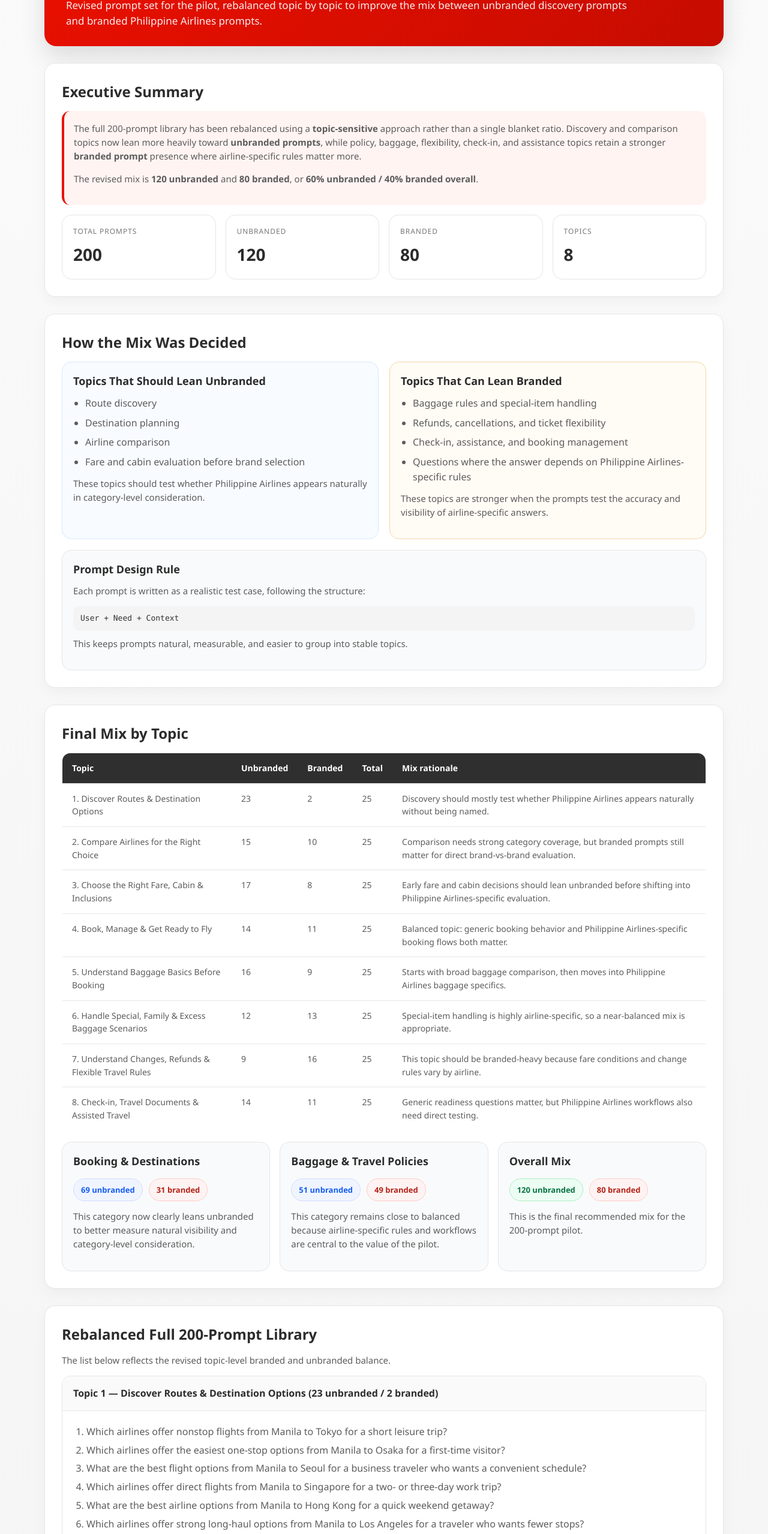
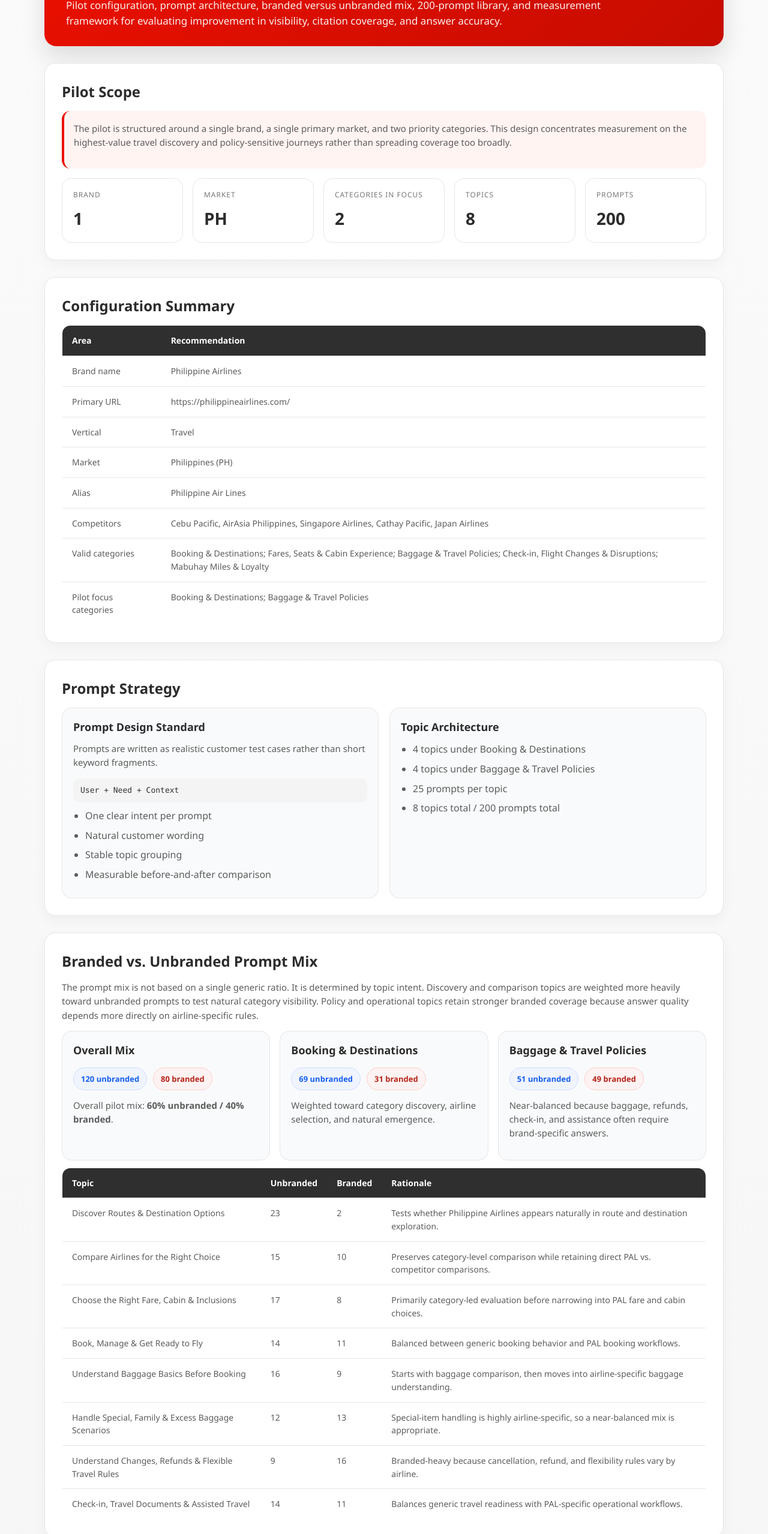
Before and after one commit to lbaoyu/eds-test, a website: page docs/llmo/pilots/pal/pilot-phase1.html in a window 1280 px wide. Shown: the part 179-2737 px from the top of the page at 60% size. Drawn offline with Linux system fonts and the light colour scheme.

Commit message:
Update pilot-phase1.html

```diff
--- a/docs/llmo/pilots/pal/pilot-phase1.html
+++ b/docs/llmo/pilots/pal/pilot-phase1.html
@@ -3,7 +3,7 @@
 <head>
   <meta charset="UTF-8" />
   <meta name="viewport" content="width=device-width, initial-scale=1.0" />
-  <title>Philippine Airlines - Rebalanced 200-Prompt Pilot Library</title>
+  <title>Philippine Airlines - Adobe LLM Optimizer Pilot Strategy</title>
   <style>
     :root{
       --adobe-red:#EB1000;
@@ -15,9 +15,9 @@
       --soft:#FFF4F2;
       --soft-2:#F9FAFB;
       --soft-3:#FFFBF5;
+      --blue:#155EEF;
       --green:#15803d;
       --amber:#a16207;
-      --blue:#155EEF;
     }
     *{box-sizing:border-box}
     body{
@@ -58,7 +58,7 @@
     }
     .subtitle{
       margin:0;
-      max-width:940px;
+      max-width:980px;
       font-size:17px;
       color:rgba(255,255,255,.92);
     }
@@ -126,7 +126,7 @@
     }
     .kpi-row{
       display:grid;
-      grid-template-columns:repeat(4,minmax(0,1fr));
+      grid-template-columns:repeat(5,minmax(0,1fr));
       gap:16px;
       margin-top:16px;
     }
@@ -239,174 +239,148 @@
   <div class="page">
 
     <section class="hero">
-      <div class="eyebrow">Adobe LLM Optimizer Pilot</div>
-      <h1>Philippine Airlines - Rebalanced 200-Prompt Library</h1>
+      <div class="eyebrow">Adobe LLM Optimizer Pilot Strategy</div>
+      <h1>Philippine Airlines</h1>
       <p class="subtitle">
-        Revised prompt set for the pilot, rebalanced topic by topic to improve the mix between
-        unbranded discovery prompts and branded Philippine Airlines prompts.
+        Pilot configuration, prompt architecture, branded versus unbranded mix, 200-prompt library,
+        and measurement framework for evaluating improvement in visibility, citation coverage,
+        and answer accuracy.
       </p>
     </section>
 
     <section class="section">
-      <h2>Executive Summary</h2>
+      <h2>Pilot Scope</h2>
       <div class="highlight">
         <p>
-          The full 200-prompt library has been rebalanced using a <strong>topic-sensitive</strong> approach rather
-          than a single blanket ratio. Discovery and comparison topics now lean more heavily toward
-          <strong>unbranded prompts</strong>, while policy, baggage, flexibility, check-in, and assistance topics
-          retain a stronger <strong>branded prompt</strong> presence where airline-specific rules matter more.
-        </p>
-        <p>
-          The revised mix is <strong>120 unbranded</strong> and <strong>80 branded</strong>, or
-          <strong>60% unbranded / 40% branded overall</strong>.
+          The pilot is structured around a single brand, a single primary market, and two priority categories.
+          This design concentrates measurement on the highest-value travel discovery and policy-sensitive journeys
+          rather than spreading coverage too broadly.
         </p>
       </div>
 
       <div class="kpi-row">
         <div class="kpi">
-          <div class="label">Total Prompts</div>
-          <div class="value">200</div>
+          <div class="label">Brand</div>
+          <div class="value">1</div>
         </div>
         <div class="kpi">
-          <div class="label">Unbranded</div>
-          <div class="value">120</div>
+          <div class="label">Market</div>
+          <div class="value">PH</div>
         </div>
         <div class="kpi">
-          <div class="label">Branded</div>
-          <div class="value">80</div>
+          <div class="label">Categories in Focus</div>
+          <div class="value">2</div>
         </div>
         <div class="kpi">
           <div class="label">Topics</div>
           <div class="value">8</div>
         </div>
+        <div class="kpi">
+          <div class="label">Prompts</div>
+          <div class="value">200</div>
+        </div>
       </div>
     </section>
 
     <section class="section">
-      <h2>How the Mix Was Decided</h2>
+      <h2>Configuration Summary</h2>
+      <table>
+        <thead>
+          <tr>
+            <th>Area</th>
+            <th>Recommendation</th>
+          </tr>
+        </thead>
+        <tbody>
+          <tr>
+            <td>Brand name</td>
+            <td>Philippine Airlines</td>
+          </tr>
+          <tr>
+            <td>Primary URL</td>
+            <td>https://philippineairlines.com/</td>
+          </tr>
+          <tr>
+            <td>Vertical</td>
+            <td>Travel</td>
+          </tr>
+          <tr>
+            <td>Market</td>
+            <td>Philippines (PH)</td>
+          </tr>
+          <tr>
+            <td>Alias</td>
+            <td>Philippine Air Lines</td>
+          </tr>
+          <tr>
+            <td>Competitors</td>
+            <td>Cebu Pacific, AirAsia Philippines, Singapore Airlines, Cathay Pacific, Japan Airlines</td>
+          </tr>
+          <tr>
+            <td>Valid categories</td>
+            <td>Booking &amp; Destinations; Fares, Seats &amp; Cabin Experience; Baggage &amp; Travel Policies; Check-in, Flight Changes &amp; Disruptions; Mabuhay Miles &amp; Loyalty</td>
+          </tr>
+          <tr>
+            <td>Pilot focus categories</td>
+            <td>Booking &amp; Destinations; Baggage &amp; Travel Policies</td>
+          </tr>
+        </tbody>
+      </table>
+    </section>
+
+    <section class="section">
+      <h2>Prompt Strategy</h2>
       <div class="grid">
-        <div class="info">
-          <h3>Topics That Should Lean Unbranded</h3>
+        <div class="card">
+          <h3>Prompt Design Standard</h3>
+          <p>Prompts are written as realistic customer test cases rather than short keyword fragments.</p>
+          <span class="formula">User + Need + Context</span>
           <ul>
-            <li>Route discovery</li>
-            <li>Destination planning</li>
-            <li>Airline comparison</li>
-            <li>Fare and cabin evaluation before brand selection</li>
+            <li>One clear intent per prompt</li>
+            <li>Natural customer wording</li>
+            <li>Stable topic grouping</li>
+            <li>Measurable before-and-after comparison</li>
           </ul>
-          <p style="margin-top:12px;">
-            These topics should test whether Philippine Airlines appears naturally in category-level consideration.
-          </p>
         </div>
 
-        <div class="warn">
-          <h3>Topics That Can Lean Branded</h3>
+        <div class="card">
+          <h3>Topic Architecture</h3>
           <ul>
-            <li>Baggage rules and special-item handling</li>
-            <li>Refunds, cancellations, and ticket flexibility</li>
-            <li>Check-in, assistance, and booking management</li>
-            <li>Questions where the answer depends on Philippine Airlines-specific rules</li>
+            <li>4 topics under Booking &amp; Destinations</li>
+            <li>4 topics under Baggage &amp; Travel Policies</li>
+            <li>25 prompts per topic</li>
+            <li>8 topics total / 200 prompts total</li>
           </ul>
-          <p style="margin-top:12px;">
-            These topics are stronger when the prompts test the accuracy and visibility of airline-specific answers.
-          </p>
         </div>
-      </div>
-
-      <div class="card" style="margin-top:18px;">
-        <h3>Prompt Design Rule</h3>
-        <p>
-          Each prompt is written as a realistic test case, following the structure:
-        </p>
-        <span class="formula">User + Need + Context</span>
-        <p>
-          This keeps prompts natural, measurable, and easier to group into stable topics.
-        </p>
       </div>
     </section>
 
     <section class="section">
-      <h2>Final Mix by Topic</h2>
-      <table>
-        <thead>
-          <tr>
-            <th>Topic</th>
-            <th>Unbranded</th>
-            <th>Branded</th>
-            <th>Total</th>
-            <th>Mix rationale</th>
-          </tr>
-        </thead>
-        <tbody>
-          <tr>
-            <td>1. Discover Routes &amp; Destination Options</td>
-            <td>23</td>
-            <td>2</td>
-            <td>25</td>
-            <td>Discovery should mostly test whether Philippine Airlines appears naturally without being named.</td>
-          </tr>
-          <tr>
-            <td>2. Compare Airlines for the Right Choice</td>
-            <td>15</td>
-            <td>10</td>
-            <td>25</td>
-            <td>Comparison needs strong category coverage, but branded prompts still matter for direct brand-vs-brand evaluation.</td>
-          </tr>
-          <tr>
-            <td>3. Choose the Right Fare, Cabin &amp; Inclusions</td>
-            <td>17</td>
-            <td>8</td>
-            <td>25</td>
-            <td>Early fare and cabin decisions should lean unbranded before shifting into Philippine Airlines-specific evaluation.</td>
-          </tr>
-          <tr>
-            <td>4. Book, Manage &amp; Get Ready to Fly</td>
-            <td>14</td>
-            <td>11</td>
-            <td>25</td>
-            <td>Balanced topic: generic booking behavior and Philippine Airlines-specific booking flows both matter.</td>
-          </tr>
-          <tr>
-            <td>5. Understand Baggage Basics Before Booking</td>
-            <td>16</td>
-            <td>9</td>
-            <td>25</td>
-            <td>Starts with broad baggage comparison, then moves into Philippine Airlines baggage specifics.</td>
-          </tr>
-          <tr>
-            <td>6. Handle Special, Family &amp; Excess Baggage Scenarios</td>
-            <td>12</td>
-            <td>13</td>
-            <td>25</td>
-            <td>Special-item handling is highly airline-specific, so a near-balanced mix is appropriate.</td>
-          </tr>
-          <tr>
-            <td>7. Understand Changes, Refunds &amp; Flexible Travel Rules</td>
-            <td>9</td>
-            <td>16</td>
-            <td>25</td>
-            <td>This topic should be branded-heavy because fare conditions and change rules vary by airline.</td>
-          </tr>
-          <tr>
-            <td>8. Check-in, Travel Documents &amp; Assisted Travel</td>
-            <td>14</td>
-            <td>11</td>
-            <td>25</td>
-            <td>Generic readiness questions matter, but Philippine Airlines workflows also need direct testing.</td>
-          </tr>
-        </tbody>
-      </table>
+      <h2>Branded vs. Unbranded Prompt Mix</h2>
+      <p>
+        The prompt mix is not based on a single generic ratio. It is determined by topic intent.
+        Discovery and comparison topics are weighted more heavily toward unbranded prompts to test
+        natural category visibility. Policy and operational topics retain stronger branded coverage
+        because answer quality depends more directly on airline-specific rules.
+      </p>
 
-      <div class="grid-3" style="margin-top:18px;">
+      <div class="grid-3">
+        <div class="card">
+          <h3>Overall Mix</h3>
+          <p>
+            <span class="pill u">120 unbranded</span>
+            <span class="pill b">80 branded</span>
+          </p>
+          <p>Overall pilot mix: <strong>60% unbranded / 40% branded</strong>.</p>
+        </div>
+
         <div class="card">
           <h3>Booking &amp; Destinations</h3>
           <p>
             <span class="pill u">69 unbranded</span>
             <span class="pill b">31 branded</span>
           </p>
-          <p>
-            This category now clearly leans unbranded to better measure natural visibility and category-level
-            consideration.
-          </p>
+          <p>Weighted toward category discovery, airline selection, and natural emergence.</p>
         </div>
 
         <div class="card">
@@ -415,33 +389,77 @@
             <span class="pill u">51 unbranded</span>
             <span class="pill b">49 branded</span>
           </p>
-          <p>
-            This category remains close to balanced because airline-specific rules and workflows are central to the
-            value of the pilot.
-          </p>
-        </div>
-
-        <div class="card">
-          <h3>Overall Mix</h3>
-          <p>
-            <span class="pill r">120 unbranded</span>
-            <span class="pill b">80 branded</span>
-          </p>
-          <p>
-            This is the final recommended mix for the 200-prompt pilot.
-          </p>
+          <p>Near-balanced because baggage, refunds, check-in, and assistance often require brand-specific answers.</p>
         </div>
       </div>
+
+      <table>
+        <thead>
+          <tr>
+            <th>Topic</th>
+            <th>Unbranded</th>
+            <th>Branded</th>
+            <th>Rationale</th>
+          </tr>
+        </thead>
+        <tbody>
+          <tr>
+            <td>Discover Routes &amp; Destination Options</td>
+            <td>23</td>
+            <td>2</td>
+            <td>Tests whether Philippine Airlines appears naturally in route and destination exploration.</td>
+          </tr>
+          <tr>
+            <td>Compare Airlines for the Right Choice</td>
+            <td>15</td>
+            <td>10</td>
+            <td>Preserves category-level comparison while retaining direct PAL vs. competitor comparisons.</td>
+          </tr>
+          <tr>
+            <td>Choose the Right Fare, Cabin &amp; Inclusions</td>
+            <td>17</td>
+            <td>8</td>
+            <td>Primarily category-led evaluation before narrowing into PAL fare and cabin choices.</td>
+          </tr>
+          <tr>
+            <td>Book, Manage &amp; Get Ready to Fly</td>
+            <td>14</td>
+            <td>11</td>
+            <td>Balanced between generic booking behavior and PAL booking workflows.</td>
+          </tr>
+          <tr>
+            <td>Understand Baggage Basics Before Booking</td>
+            <td>16</td>
+            <td>9</td>
+            <td>Starts with baggage comparison, then moves into airline-specific baggage understanding.</td>
+          </tr>
+          <tr>
+            <td>Handle Special, Family &amp; Excess Baggage Scenarios</td>
+            <td>12</td>
+            <td>13</td>
+            <td>Special-item handling is highly airline-specific, so a near-balanced mix is appropriate.</td>
+          </tr>
+          <tr>
+            <td>Understand Changes, Refunds &amp; Flexible Travel Rules</td>
+            <td>9</td>
+            <td>16</td>
+            <td>Branded-heavy because cancellation, refund, and flexibility rules vary by airline.</td>
+          </tr>
+          <tr>
+            <td>Check-in, Travel Documents &amp; Assisted Travel</td>
+            <td>14</td>
+            <td>11</td>
+            <td>Balances generic travel readiness with PAL-specific operational workflows.</td>
+          </tr>
+        </tbody>
+      </table>
     </section>
 
     <section class="section">
-      <h2>Rebalanced Full 200-Prompt Library</h2>
-      <p>
-        The list below reflects the revised topic-level branded and unbranded balance.
-      </p>
+      <h2>200-Prompt Library</h2>
 
       <details open>
-        <summary>Topic 1 — Discover Routes &amp; Destination Options (23 unbranded / 2 branded)</summary>
+        <summary>Topic 1 — Discover Routes &amp; Destination Options</summary>
         <div class="details-body">
           <ol class="prompt-list">
             <li>Which airlines offer nonstop flights from Manila to Tokyo for a short leisure trip?</li>
@@ -474,7 +492,7 @@
       </details>
 
       <details>
-        <summary>Topic 2 — Compare Airlines for the Right Choice (15 unbranded / 10 branded)</summary>
+        <summary>Topic 2 — Compare Airlines for the Right Choice</summary>
         <div class="details-body">
           <ol class="prompt-list" start="26">
             <li>Which airline is better for a family flying from Manila to Tokyo during a school break?</li>
@@ -507,7 +525,7 @@
       </details>
 
       <details>
-        <summary>Topic 3 — Choose the Right Fare, Cabin &amp; Inclusions (17 unbranded / 8 branded)</summary>
+        <summary>Topic 3 — Choose the Right Fare, Cabin &amp; Inclusions</summary>
         <div class="details-body">
           <ol class="prompt-list" start="51">
             <li>What type of airline ticket is best for a traveler from Manila who may need to change dates?</li>
@@ -540,7 +558,7 @@
       </details>
 
       <details>
-        <summary>Topic 4 — Book, Manage &amp; Get Ready to Fly (14 unbranded / 11 branded)</summary>
+        <summary>Topic 4 — Book, Manage &amp; Get Ready to Fly</summary>
         <div class="details-body">
           <ol class="prompt-list" start="76">
             <li>How should a traveler book an international flight from Manila online safely?</li>
@@ -573,7 +591,7 @@
       </details>
 
       <details>
-        <summary>Topic 5 — Understand Baggage Basics Before Booking (16 unbranded / 9 branded)</summary>
+        <summary>Topic 5 — Understand Baggage Basics Before Booking</summary>
         <div class="details-body">
           <ol class="prompt-list" start="101">
             <li>What baggage allowance should a traveler expect on an international flight from Manila?</li>
@@ -606,7 +624,7 @@
       </details>
 
       <details>
-        <summary>Topic 6 — Handle Special, Family &amp; Excess Baggage Scenarios (12 unbranded / 13 branded)</summary>
+        <summary>Topic 6 — Handle Special, Family &amp; Excess Baggage Scenarios</summary>
         <div class="details-body">
           <ol class="prompt-list" start="126">
             <li>Which airline is best for a traveler who needs to bring sports equipment on an international trip?</li>
@@ -639,7 +657,7 @@
       </details>
 
       <details>
-        <summary>Topic 7 — Understand Changes, Refunds &amp; Flexible Travel Rules (9 unbranded / 16 branded)</summary>
+        <summary>Topic 7 — Understand Changes, Refunds &amp; Flexible Travel Rules</summary>
         <div class="details-body">
           <ol class="prompt-list" start="151">
             <li>What type of airline ticket is best for a traveler whose international dates may change?</li>
@@ -672,7 +690,7 @@
       </details>
 
       <details>
-        <summary>Topic 8 — Check-in, Travel Documents &amp; Assisted Travel (14 unbranded / 11 branded)</summary>
+        <summary>Topic 8 — Check-in, Travel Documents &amp; Assisted Travel</summary>
         <div class="details-body">
           <ol class="prompt-list" start="176">
             <li>How early should a traveler check in for an international flight from Manila?</li>
@@ -706,17 +724,127 @@
     </section>
 
     <section class="section">
-      <h2>Final Recommendation</h2>
+      <h2>Measurement Framework</h2>
       <p>
-        This revised prompt library is better suited for the pilot because it uses
-        <strong>unbranded prompts to test natural category visibility</strong> where that matters most, while still
-        preserving a strong set of <strong>branded prompts to test airline-specific accuracy</strong> in baggage,
-        changes, refunds, check-in, and assistance workflows.
+        Pilot measurement should use a fixed before-and-after method. The same prompt set, market scope,
+        competitor set, and reporting filters should remain constant across the baseline and post-change periods.
       </p>
-      <p>
-        The result is a stronger and more credible pilot design for measuring both
-        <strong>emergent brand visibility</strong> and <strong>brand-specific answer quality</strong>.
-      </p>
+
+      <div class="grid">
+        <div class="card">
+          <h3>Measurement Setup</h3>
+          <ul>
+            <li>Baseline window: 2-4 weekly snapshots before content changes</li>
+            <li>Post-change window: 4 weekly snapshots after content deployment</li>
+            <li>Prompt set: same 200 prompts throughout the pilot</li>
+            <li>Scope: PH market and the same competitor set throughout</li>
+            <li>Priority URLs: 8-10 URLs mapped to the two pilot categories</li>
+          </ul>
+        </div>
+
+        <div class="card">
+          <h3>Primary Pilot Metrics</h3>
+          <ul>
+            <li>Visibility Score</li>
+            <li>Unique Prompts with Owned Citations</li>
+            <li>Total Times Cited</li>
+            <li>Sentiment Distribution</li>
+            <li>Referral Hits from LLMs</li>
+            <li>Citation Rate</li>
+            <li>CRD (Citation Rate Delta)</li>
+            <li>CCS (Citation Consistency Score)</li>
+          </ul>
+        </div>
+      </div>
+
+      <table>
+        <thead>
+          <tr>
+            <th>Metric</th>
+            <th>Definition</th>
+            <th>Use in pilot evaluation</th>
+          </tr>
+        </thead>
+        <tbody>
+          <tr>
+            <td>Visibility Score</td>
+            <td>Overall strength of brand presence across the tracked prompt set</td>
+            <td>Top-line indicator of visibility improvement</td>
+          </tr>
+          <tr>
+            <td>Unique Prompts with Owned Citations</td>
+            <td>Number of prompts that cite a Philippine Airlines URL at least once</td>
+            <td>Measures citation breadth and category coverage</td>
+          </tr>
+          <tr>
+            <td>Total Times Cited</td>
+            <td>Total citation volume across the prompt set</td>
+            <td>Measures citation frequency and repeatability</td>
+          </tr>
+          <tr>
+            <td>Citation Rate</td>
+            <td>Prompts citing a URL in a week ÷ prompts relevant to that URL</td>
+            <td>Measures URL-level citation performance</td>
+          </tr>
+          <tr>
+            <td>CRD</td>
+            <td>Average post-change citation rate − baseline citation rate</td>
+            <td>Measures URL-level improvement after optimization</td>
+          </tr>
+          <tr>
+            <td>CCS</td>
+            <td>Weeks cited post-change ÷ total post-change weeks</td>
+            <td>Measures durability and consistency of gains</td>
+          </tr>
+          <tr>
+            <td>Referral Hits</td>
+            <td>Visits originating from AI-generated citations</td>
+            <td>Measures downstream traffic value where volume is sufficient</td>
+          </tr>
+        </tbody>
+      </table>
+    </section>
+
+    <section class="section">
+      <h2>Success Criteria</h2>
+      <table>
+        <thead>
+          <tr>
+            <th>Area</th>
+            <th>Target</th>
+          </tr>
+        </thead>
+        <tbody>
+          <tr>
+            <td>Top-line visibility</td>
+            <td>Visibility Score improves for the full prompt set and at least one focus category</td>
+          </tr>
+          <tr>
+            <td>Citation coverage</td>
+            <td>Unique Prompts with Owned Citations improves by 15% or more</td>
+          </tr>
+          <tr>
+            <td>Citation volume</td>
+            <td>Total Times Cited improves by 20% or more</td>
+          </tr>
+          <tr>
+            <td>URL-level improvement</td>
+            <td>At least 5 of 10 priority URLs show positive CRD</td>
+          </tr>
+          <tr>
+            <td>Durability</td>
+            <td>At least 3 of 10 priority URLs show strong CCS across the post-change period</td>
+          </tr>
+          <tr>
+            <td>Quality guardrail</td>
+            <td>Sentiment remains stable or improves</td>
+          </tr>
+          <tr>
+            <td>Traffic value</td>
+            <td>Referral Hits trend upward on improved URLs where traffic volume is measurable</td>
+          </tr>
+        </tbody>
+      </table>
     </section>
 
   </div>
```
